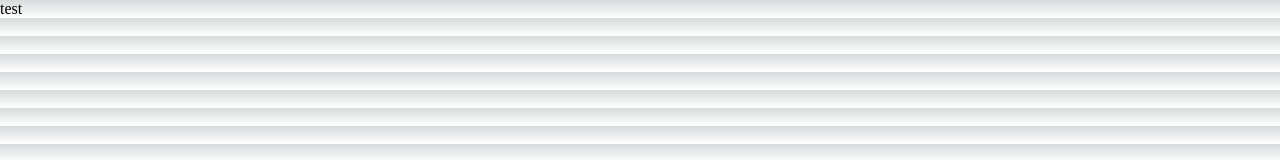
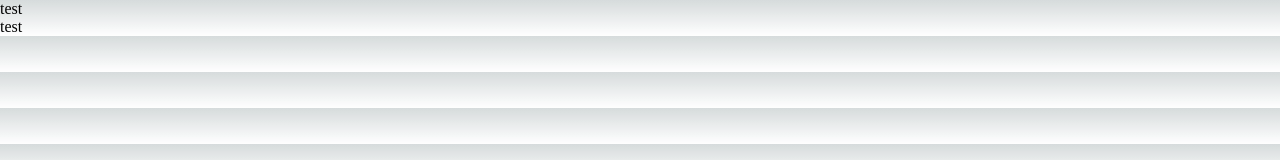
Before and after one commit to JoelKong/random-data-generator, a Next.js app in the folder randomdata/: page / in a window 1280 px wide. Shown: the top 160 px of the page. Built offline with nearby package versions, Linux system fonts and the light colour scheme.

Commit message:
feat: added components

```diff
--- /dev/null
+++ b/randomdata/components/Data.tsx
@@ -0,0 +1,7 @@
+import classes from "./data.module.css";
+
+function Data() {
+  return <div>test</div>;
+}
+
+export default Data;
--- /dev/null
+++ b/randomdata/components/Navigation.tsx
@@ -0,0 +1,7 @@
+import classes from "./navigation.module.css";
+
+function Navigation() {
+  return <div>test</div>;
+}
+
+export default Navigation;
--- a/randomdata/src/pages/index.tsx
+++ b/randomdata/src/pages/index.tsx
@@ -1,7 +1,14 @@
 import { Inter } from "next/font/google";
+import Navigation from "../../components/Navigation";
+import Data from "../../components/Data";
 
 const inter = Inter({ subsets: ["latin"] });
 
 export default function Home() {
-  return <div>test</div>;
+  return (
+    <>
+      <Navigation />
+      <Data />
+    </>
+  );
 }
```
Also changed, not shown: randomdata/components/data.module.css (added), randomdata/components/navigation.module.css (added).
